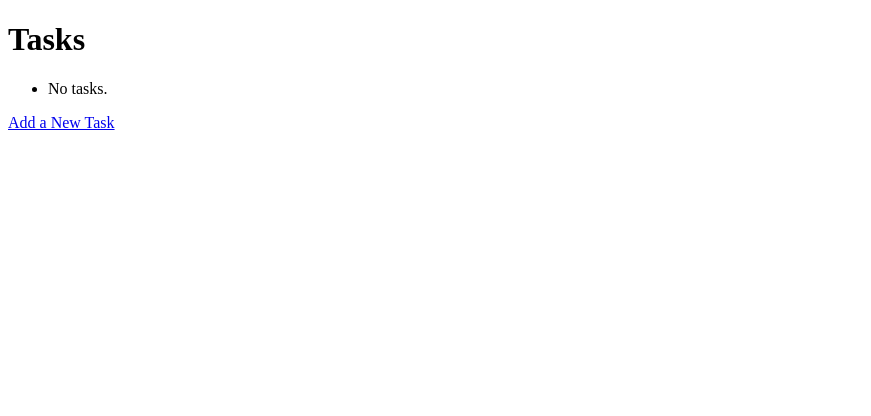
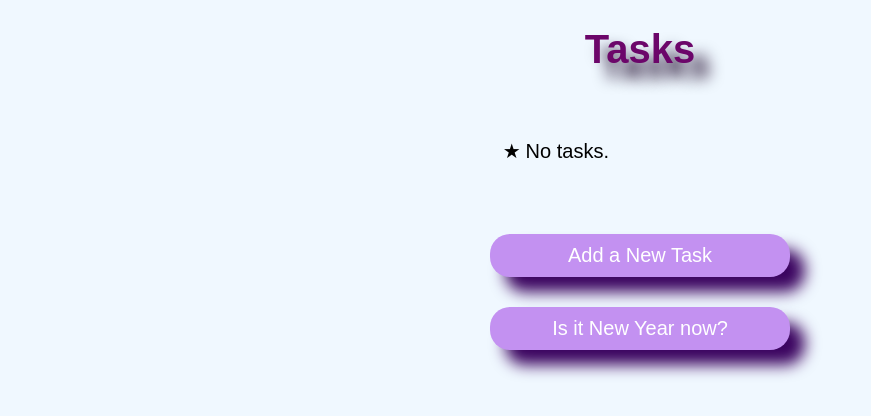
Before and after one commit to Maria-Sos/django, a Django app: page /tasks/ in a window 1280 px wide. Shown: the top 416 px of the page, without its empty margins (0-871 px from the left). Run offline with Django 4.2, Linux system fonts and the light colour scheme.

Commit message:
added styles

```diff
--- a/hello/urls.py
+++ b/hello/urls.py
@@ -2,6 +2,7 @@ from django.urls import path
 
 from . import views
 
+app_name = "hello"
 urlpatterns = [
     path("", views.index, name="index"),
     # path("<str:name>", views.greed, name="greed"),
--- a/newYear/static/newYear/style.css
+++ b/newYear/static/newYear/style.css
@@ -1,3 +1,7 @@
+body {
+    background-color: aliceblue;
+}
+
 .no {
     font-family: sans-serif;
     font-size: 100px;
--- a/newYear/urls.py
+++ b/newYear/urls.py
@@ -2,6 +2,7 @@ from django.urls import path
 
 from . import views
 
+app_name = "newYear"
 urlpatterns = [
     path("", views.index, name="index")
 ]
--- /dev/null
+++ b/tasks/static/tasks/styles.css
@@ -0,0 +1,73 @@
+body {
+    background-color: aliceblue;
+}
+
+h1 {
+    font-family: sans-serif;
+    font-size: 40px;
+    text-align:center;
+    color: rgb(108, 6, 106);
+    text-shadow: 15px 15px 15px rgb(23, 2, 37);
+}
+
+ul {
+    display: flex;
+    flex-direction: column;
+    padding: 35px;
+    list-style: "★";
+}
+
+li {
+    margin-left: 40%;
+    font-family: sans-serif;
+    font-size: 20px;
+    padding: 5px;
+
+}
+
+.btnContainer{
+    display: flex;
+    flex-direction: column;
+    align-items: center;
+}
+
+.linksBtn {
+    width: 300px;
+    margin-top: 15px;
+    margin-bottom: 15px;
+    background-color: rgb(195, 145, 241);
+    text-align:center;
+    font-family: sans-serif;
+    font-size: 20px;
+    border: none;
+    border-radius: 20px;
+    padding: 10px;
+    box-shadow: 15px 15px 15px rgb(59, 4, 96);
+}
+
+a {
+    text-decoration: none;
+    color: white;
+}
+
+form {
+    display: flex;
+    justify-content: center;
+    font-family: sans-serif;
+    font-size: 20px;
+    padding: 30px;
+    margin-top: 80px;
+}
+
+.btn {
+    background-color: rgb(195, 145, 241);
+    text-align:center;
+    font-family: sans-serif;
+    font-size: 15px;
+    border: none;
+    border-radius: 15px;
+    padding: 10px;
+    box-shadow: 5px 5px 5px rgb(59, 4, 96);
+    color: white;
+    margin: 0 5px 0;
+}
--- a/tasks/templates/tasks/index.html
+++ b/tasks/templates/tasks/index.html
@@ -9,6 +9,13 @@
             <li>No tasks.</li>
         {% endfor %}
     </ul>
-    <a href="{% url 'tasks:add' %}">Add a New Task</a>
+    <div class="btnContainer">
+        <button class="linksBtn" >
+            <a href="{% url 'tasks:add' %}">Add a New Task</a>
+        </button>
+        <button class="linksBtn">
+            <a href="{% url 'newYear:index' %}">Is it New Year now?</a>
+        </button>
+    </div>
 
 {% endblock %}
--- a/tasks/templates/tasks/layout.html
+++ b/tasks/templates/tasks/layout.html
@@ -1,9 +1,11 @@
+{% load static %}
 <!DOCTYPE html>
 <html lang="en">
 <head>
     <meta charset="UTF-8">
     <meta name="viewport" content="width=device-width, initial-scale=1.0">
     <title>Tasks</title>
+    <link href="{% static 'tasks/styles.css' %}" rel="stylesheet">
 </head>
 <body>
     {% block body %}
--- a/tasks/views.py
+++ b/tasks/views.py
@@ -6,7 +6,15 @@ from django.urls import reverse
 # Create your views here.
 
 class NewTasksForm(forms.Form):
-    task = forms.CharField(label="New Task")
+    task = forms.CharField(label="New Task",
+                           widget=forms.TextInput(attrs={'style':
+                                                         'width: 600px;'
+                                                         'border-radius: 17px;'
+                                                         'padding: 10px;'
+                                                         'marging: 0px 0px 15px;'
+                                                         'font-family: sans-serif'
+                                                         'font-size: 15px;'
+                                                         }))
     # priority = forms.IntegerField(label="Priority", min_value=1, max_value=10)
 
 def index(request):
```
Also changed, not shown: hello/static/hello/styles.css (added, +41 -0 lines), hello/templates/hello/helloname.html (+11 -1 lines), tasks/templates/tasks/add.html (+6 -2 lines), db.sqlite3.
